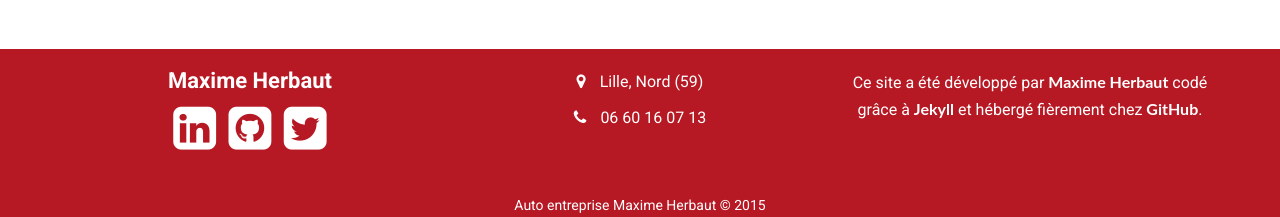
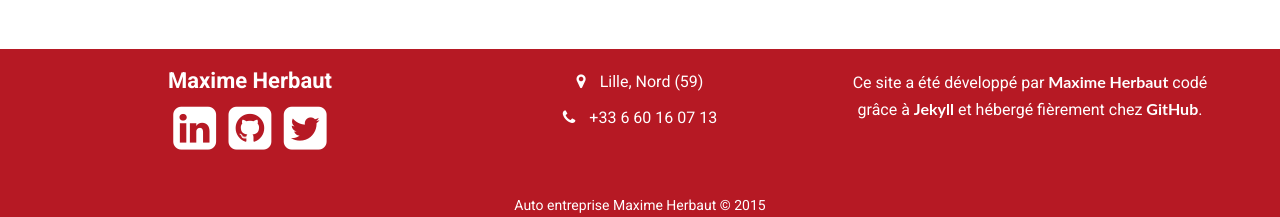
Before and after one commit to herbautmax/herbautmax.github.io, a Jekyll site: the page built from index.html, in a window 1280 px wide and 900 px high, scrolled down 2924 px. Shown: the part 680-897 px from the top of the window. Built offline with Jekyll 4.4.1, drawn with Linux system fonts in a browser that asks for light colours; nearby versions of some CDN libraries.

Commit message:
rich snippet

```diff
--- a/_includes/footer.html
+++ b/_includes/footer.html
@@ -13,8 +13,7 @@
 
         <div class="col-sm-4">
         <p class="p-footer"><i class="fa fa-map-marker send-icon"></i> Lille, Nord (59)</p>
-        <p class="p-footer visible-xs"><i class="fa fa-phone send-icon"></i> <span itemprop="tel"><a href="tel://1-555-555-5555">+33 6 60 16 07 13</a></p>
-        <p class="p-footer hidden-xs"><i class="fa fa-phone send-icon"></i> <span itemprop="tel">06 60 16 07 13</span></p>
+        <p class="p-footer"><i class="fa fa-phone send-icon"></i> <span itemprop="tel"><a href="tel://+33660160713">+33 6 60 16 07 13</a></span></p>
       </div>
       <div class="col-sm-4">
         <p class="p-footer">Ce site a été développé par <strong>Maxime Herbaut</strong>
--- a/_includes/script.html
+++ b/_includes/script.html
@@ -1,4 +1,4 @@
-<link rel="stylesheet" href="{{ '/css/second-min.css' | prepend: site.baseurl }}">
+<link rel="stylesheet" href="{{ '/css/second.css' | prepend: site.baseurl }}">
 <link href='https://fonts.googleapis.com/css?family=Oswald:400,700|Roboto:400,400italic,700' rel='stylesheet' type='text/css'>
 <link rel="stylesheet" href="https://maxcdn.bootstrapcdn.com/font-awesome/4.4.0/css/font-awesome.min.css">
 
--- a/css/second.css
+++ b/css/second.css
@@ -249,6 +249,10 @@ h3{
   font-size: 16px;
 }
 
+.p-footer a{
+  color: white;
+}
+
 .copyright{
   text-align: center;
   margin-top: 30px;
```
Also changed, not shown: other parts of _includes/script.html (+13 -0 lines).
